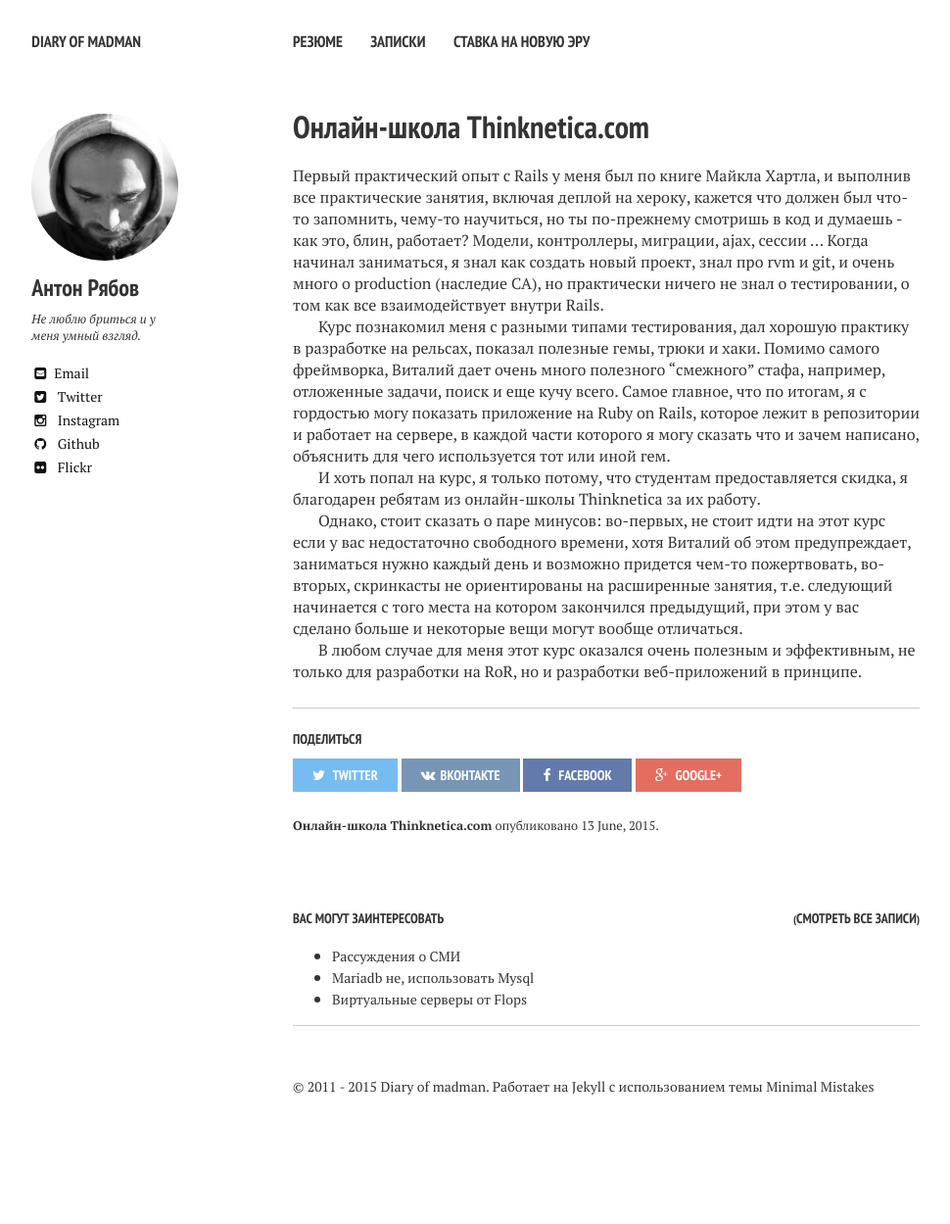
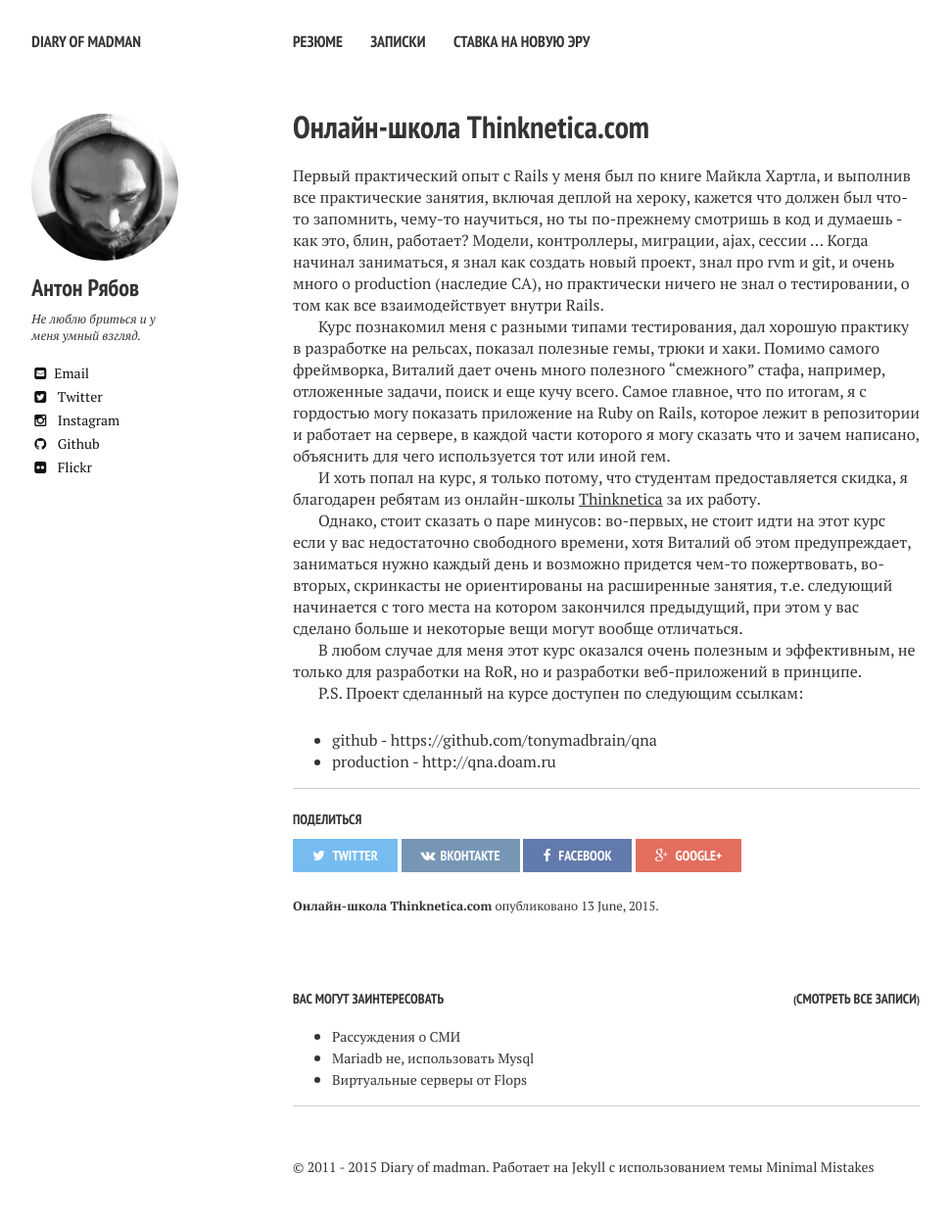
Before and after one commit to tonymadbrain/tonymadbrain.github.io, a Jekyll site: the page built from _posts/2015-06-14-about-thinknetica.md, in a window 1280 px wide. Shown: the whole page at 98% size, without its empty margins (21-991 px from the left). Built offline with Jekyll 4.4.1, drawn with Linux system fonts in a browser that asks for light colours; nearby versions of some CDN libraries; before the commit the page ends 1167 px from its top, so only the background shows below that.

Commit message:
Update 2015-06-14-about-thinknetica.md

```diff
--- a/_posts/2015-06-14-about-thinknetica.md
+++ b/_posts/2015-06-14-about-thinknetica.md
@@ -9,8 +9,13 @@
 
 Курс познакомил меня с разными типами тестирования, дал хорошую практику в разработке на рельсах, показал полезные гемы, трюки и хаки. Помимо самого фреймворка, Виталий дает очень много полезного "смежного" стафа, например, отложенные задачи, поиск и еще кучу всего. Самое главное, что по итогам, я с гордостью могу показать приложение на Ruby on Rails, которое лежит в репозитории и работает на сервере, в каждой части которого я могу сказать что и зачем написано, объяснить для чего используется тот или иной гем.
 
-И хоть попал на курс, я только потому, что студентам предоставляется скидка, я благодарен ребятам из онлайн-школы Thinknetica за их работу.
+И хоть попал на курс, я только потому, что студентам предоставляется скидка, я благодарен ребятам из онлайн-школы <a href="http://www.thinknetica.com/" target="_blank">Thinknetica</a> за их работу.
 
 Однако, стоит сказать о паре минусов: во-первых, не стоит идти на этот курс если у вас недостаточно свободного времени, хотя Виталий об этом предупреждает, заниматься нужно каждый день и возможно придется чем-то пожертвовать, во-вторых, скринкасты не ориентированы на расширенные занятия, т.е. следующий начинается с того места на котором закончился предыдущий, при этом у вас сделано больше и некоторые вещи могут вообще отличаться.
 
 В любом случае для меня этот курс оказался очень полезным и эффективным, не только для разработки на RoR, но и разработки веб-приложений в принципе.
+
+P.S. Проект сделанный на курсе доступен по следующим ссылкам:
+
+* github - https://github.com/tonymadbrain/qna
+* production - http://qna.doam.ru
```
